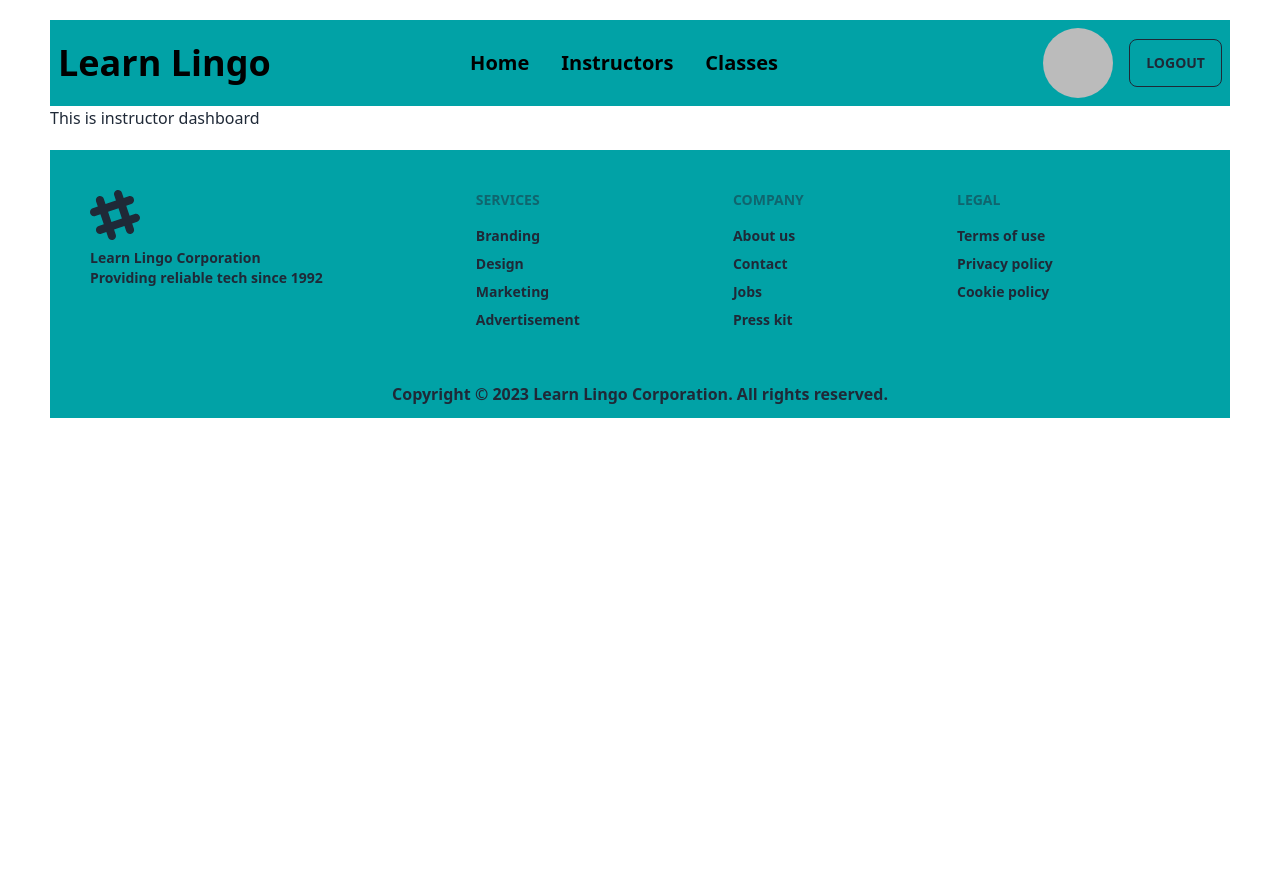
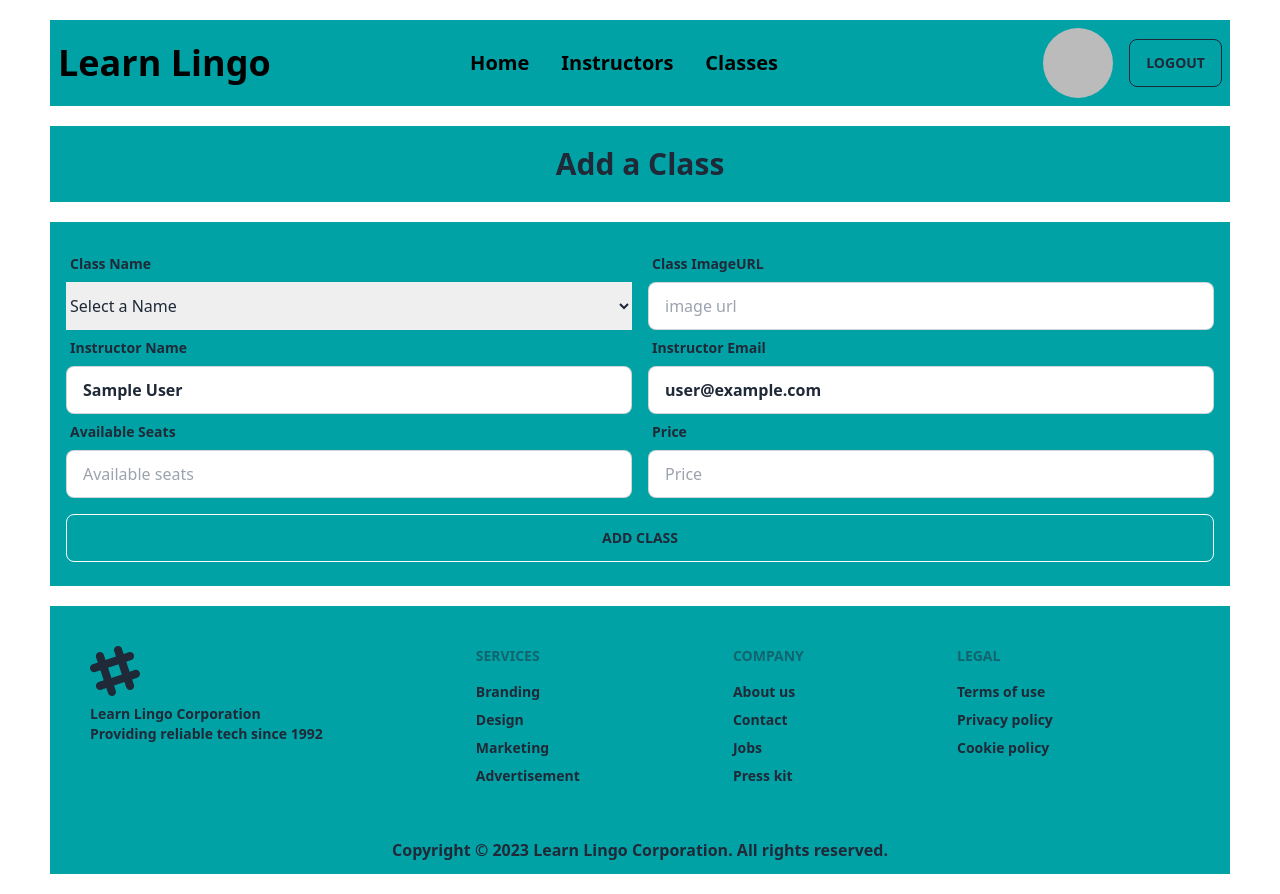
Before and after one commit to zulfikar2022/learn-lingo, a React (Vite) app: page /instructorDashboard in a window 1280 px wide. Before the commit the page ends 800 px from the top, so only its background shows below. Built offline with nearby package versions, Linux system fonts and the light colour scheme; no server answers; sample sign-in values are in the browser's storage.

Commit message:
form build in instructor dashboard page

```diff
--- a/src/Pages/DashBoards/AdminDashboard.jsx
+++ b/src/Pages/DashBoards/AdminDashboard.jsx
@@ -2,20 +2,19 @@
 import { useEffect, useState } from "react";
 import { Helmet } from "react-helmet-async";
 
-import useUserRole from "../../hooks/useUserRole";
+
 
 const AdminDashboard = () => {
   const [users, setUsers] = useState([]);
 
-  const { userRole } = useUserRole();
   useEffect(() => {
-    fetch(`http://localhost:5000/allUsers?role=${userRole}`)
+    fetch(`http://localhost:5000/allUsers`)
       .then((res) => res.json())
       .then((data) => {
         console.log(data);
         setUsers(data);
       });
-  }, [userRole]);
+  }, []);
   // console.log('users ',users);
   return (
     <div>
@@ -26,7 +25,7 @@ const AdminDashboard = () => {
         All Users
       </p>
       <div className="grid grid-cols-3 gap-5">
-        {users.map((user) => (
+        {users?.map((user) => (
           <div key={user._id} className=" bg-[#01a2a6] ">
             <div className="card-body">
               <h2 className="card-title">
--- a/src/Pages/DashBoards/InstructorDashboard.jsx
+++ b/src/Pages/DashBoards/InstructorDashboard.jsx
@@ -1,12 +1,133 @@
+/* eslint-disable no-unused-vars */
 import { Helmet } from "react-helmet-async";
+import useAuthContext from "../../hooks/useAuthContext";
+import { useForm } from "react-hook-form";
+import { useEffect, useState } from "react";
 
 const InstructorDashboard = () => {
+  const { user } = useAuthContext();
+  const {
+    register,
+    handleSubmit,
+    watch,
+    reset,
+    formState: { errors },
+  } = useForm();
+  const [userId,setUserId] = useState('');
+  useEffect(() => {
+      fetch(`http://localhost:5000/userId?email=${user.email}`)
+        .then(res => res.json())
+        .then(data => {
+          setUserId(data._id)
+        })
+  },[user.email])
+
+  const onSubmit = (data) => {
+    console.log(data.className);
+  };
   return (
     <div>
       <Helmet>
         <title>Learn Lingo | Instructor Dashboard</title>
       </Helmet>
-      <p>This is instructor dashboard</p>
+      <p className="bg-[#01a2a6] text-center my-5 p-5 text-3xl font-semibold">
+        Add a Class
+      </p>
+      <div className="bg-[#01a2a6] py-6 px-4">
+        <form onSubmit={handleSubmit(onSubmit)}>
+          <div className="grid grid-cols-2 gap-4">
+            <div className="form-control">
+              <label className="label">
+                <span className="label-text font-bold">Class Name</span>
+              </label>
+              <select
+                id="dropdown"
+                name="select"
+                required
+                className="h-12"
+                {...register("className", { required: true })}
+              >
+                <option value="">Select a Name</option>
+                <option value="English">English</option>
+                <option value="Spanish">Spanish</option>
+                <option value="German">German</option>
+                <option value="French">French</option>
+                <option value="Chinese">Chinese</option>
+                <option value="Latin">Latin</option>
+              </select>
+            </div>
+            <div className="form-control">
+              <label className="label">
+                <span className="label-text font-bold">Class ImageURL</span>
+              </label>
+              <input
+                type="url"
+                placeholder="image url"
+                className="input input-bordered"
+                {...register("imageURL", { required: true })}
+              />
+            </div>
+          </div>
+          <div className="grid grid-cols-2 gap-4">
+            <div className="form-control">
+              <label className="label">
+                <span className="label-text font-bold">Instructor Name</span>
+              </label>
+              <input
+                type="text"
+                value={`${user?.displayName}`}
+                readOnly
+                className="input input-bordered font-semibold"
+                {...register("instructorName", { required: true })}
+              />
+            </div>
+            <div className="form-control">
+              <label className="label">
+                <span className="label-text font-bold">Instructor Email</span>
+              </label>
+              <input
+                type="email"
+                value={`${user.email}`}
+                readOnly
+                className="input input-bordered font-semibold"
+                {...register("email", { required: true })}
+              />
+            </div>
+          </div>
+          <div className="grid grid-cols-2 gap-4">
+            <div className="form-control">
+              <label className="label">
+                <span className="label-text font-bold">Available Seats</span>
+              </label>
+              <input
+                type="number"
+                className="input input-bordered"
+                placeholder="Available seats"
+                {...register("availableSeats", { required: true })}
+              />
+            </div>
+            <div className="form-control">
+              <label className="label">
+                <span className="label-text font-bold">Price</span>
+              </label>
+              <input
+                type="text"
+                className="input input-bordered"
+                placeholder="Price"
+                {...register("price", { required: true })}
+              />
+            </div>
+          </div>
+          {/* <button className="btn btn-outline w-full mt-4 bg-[#01a2a6] border border-white">
+            Add Class
+          </button> */}
+          <input
+            type="submit"
+            value="Add Class"
+            className="btn btn-outline w-full mt-4 bg-[#01a2a6] border border-white "
+          />
+        </form>
+      </div>
     </div>
   );
 };
--- a/src/Shared/NavBar/NavBar.jsx
+++ b/src/Shared/NavBar/NavBar.jsx
@@ -1,6 +1,8 @@
 import { Link } from "react-router-dom";
 import useAuthContext from "../../hooks/useAuthContext";
 import useUserRole from "../../hooks/useUserRole";
+import { MdDashboard, MdDashboardCustomize } from "react-icons/md";
+import { RiDashboardFill } from "react-icons/ri";
 // import logo from '../../assets/siteLogo.png';
 
 /* eslint-disable no-unused-vars */
@@ -29,13 +31,13 @@ const NavBar = () => {
       </li>
       <li>
         {
-          userRole==='student' && <Link to="/studentDashboard">Dashboard</Link>
+          userRole==='student' && <Link to="/studentDashboard"> <MdDashboard/> Dashboard</Link>
         }
         {
-          userRole==='instructor' && <Link to='/instructorDashboard'></Link>
+          userRole==='instructor' && <Link to='/instructorDashboard'><MdDashboardCustomize/> Dashboard</Link>
         }
         {
-          userRole==='admin' && <Link to='/adminDashboard'>Dashboard</Link>
+          userRole==='admin' && <Link to='/adminDashboard'><RiDashboardFill/> Dashboard</Link>
         }
 
       </li>
--- a/src/Shared/SocialLogin/SocialLogin.jsx
+++ b/src/Shared/SocialLogin/SocialLogin.jsx
@@ -20,9 +20,9 @@ const SocialLogin = ({ from }) => {
         body: JSON.stringify(newUser),
         headers: { "content-type": "application/json" },
       })
+      navigate('/')
+    });
 
-    });
-    navigate('/')
   };
 
   return (
--- a/src/hooks/useUserRole.jsx
+++ b/src/hooks/useUserRole.jsx
@@ -2,23 +2,23 @@
 import { useEffect, useState } from "react";
 import useAuthContext from "./useAuthContext";
 
-
 const useUserRole = () => {
-    const {user} = useAuthContext();
-    const [userRole, setUserRole] = useState("");
-    const [isLoading,setIsLoading] = useState(true);
-    const userEmail = user?.email;
-    const authorization = localStorage.getItem('access-token');
-    useEffect(() => {
-        console.log('from inside the useEffect');
-        fetch(`http://localhost:5000/userRole?email=${userEmail}`)
-            .then(res => res.json())
-            .then(data => {
-                setIsLoading(false);
-                setUserRole(data.role)
-            })
-      }, [userEmail,authorization]);
-    return {userRole,isLoading};
+  const { user } = useAuthContext();
+  const [userRole, setUserRole] = useState("");
+  const [isLoading, setIsLoading] = useState(true);
+  const userEmail = user?.email;
+  const authorization = localStorage.getItem("access-token");
+  useEffect(() => {
+    console.log("from inside the useEffect");
+    fetch(`http://localhost:5000/userRole?email=${userEmail}`)
+      .then((res) => res.json())
+      .then((data) => {
+        setIsLoading(false);
+        setUserRole(data.role);
+      });
+  }, [userEmail, authorization]);
+  console.log("user role is ", userRole, " from inside the useUserRole hooke");
+  return { userRole, isLoading };
 };
 
 export default useUserRole;
```
